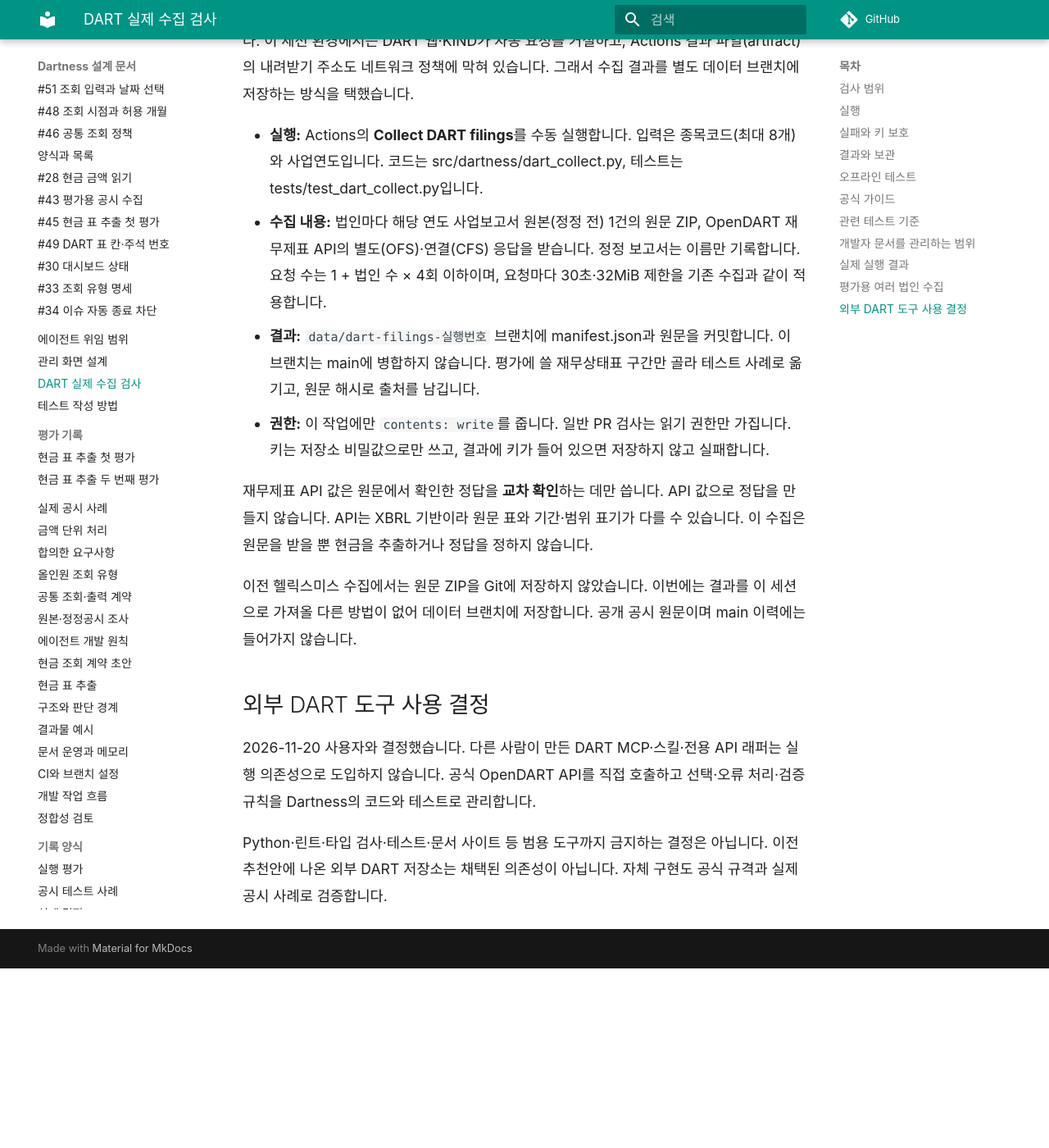
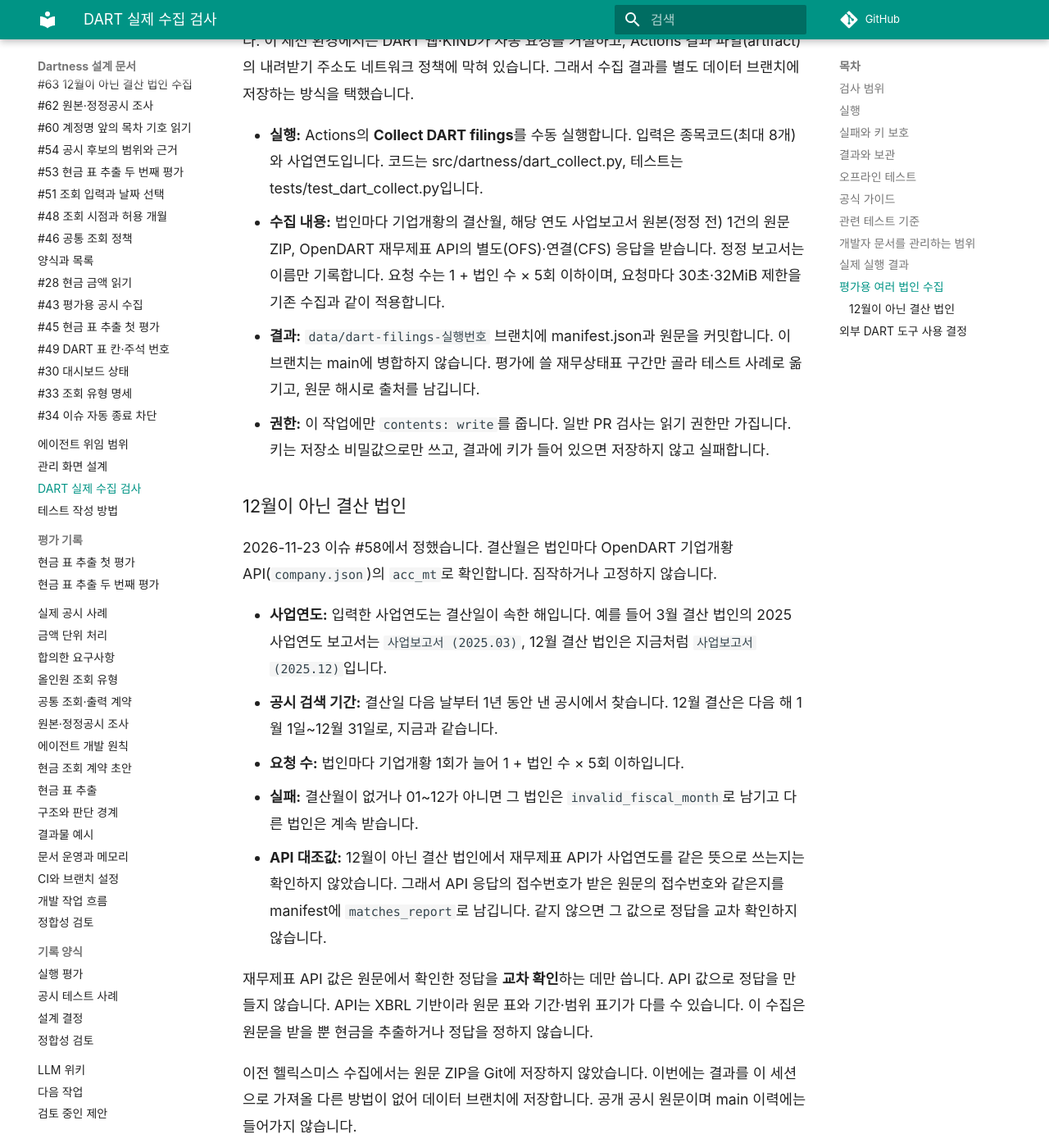
Before and after one commit to YUJAEYUN/Dartness, an MkDocs documentation site: the page built from docs/dart-live-check.md, in a window 1280 px wide and 1400 px high, scrolled down 4014 px. Shown: the whole window at 82% size. Built offline with MkDocs 1.6.1 and Material for MkDocs 9.7.7, drawn with Linux system fonts in a browser that asks for light colours; comment, search, counter and statistics services are not loaded; before the commit the page ends 5195 px from its top, so only the background shows below that.

Commit message:
평가 수집기: 12월이 아닌 결산 법인 지원 (#63)
Refs #58

````diff
--- /dev/null
+++ b/docs/briefings/0063-fiscal-month-collection.md
@@ -0,0 +1,66 @@
+---
+pr: 63
+issue: 58
+date: 2026-11-23
+stages: [C]
+---
+
+# 12월이 아닌 결산 법인의 사업보고서 수집
+
+## 한 줄 요약
+
+평가용 수집기가 법인마다 결산월을 OpenDART 기업개황에서 확인해 `사업보고서 (2025.03)` 같은 보고서도 받습니다. 12월 결산 법인은 지금과 똑같이 받습니다.
+
+## 지도에서의 위치
+
+```mermaid
+flowchart LR
+    B[법인·공시 찾기] --> C[원문 수집]
+    C --> D[현금 행·열 추출]
+    classDef changed fill:#dbeafe,stroke:#2563eb,stroke-width:3px
+    classDef same fill:#f9fafb,stroke:#d1d5db
+    class C changed
+    class B,D same
+```
+
+C 단계 중 평가용 수집기(src/dartness/dart_collect.py)만 바뀌었습니다. 운영 조회 흐름은 아직 없습니다.
+
+## 무엇이 달라졌나
+
+| 결산월 | 사업연도 2025로 찾는 보고서 | 공시 검색 기간 |
+|---|---|---|
+| 12월 | `사업보고서 (2025.12)` (전과 같음) | 2026-01-01 ~ 2026-12-31 |
+| 3월 | `사업보고서 (2025.03)` | 2025-04-01 ~ 2026-03-31 |
+| 6월 | `사업보고서 (2025.06)` | 2025-07-01 ~ 2026-06-30 |
+
+- 결산월은 기업개황 API(`company.json`)의 `acc_mt`로 확인합니다. 법인마다 요청이 1회 늘어납니다.
+- 결산월이 없거나 이상하면 그 법인만 `invalid_fiscal_month`로 남기고 다른 법인은 계속 받습니다.
+- 재무제표 API 응답이 받은 원문과 같은 공시인지 `matches_report`로 기록합니다.
+
+## 누가 무엇을 정했나
+
+**사용자가 정한 것**
+- 12월이 아닌 결산 법인 수집을 진행합니다(2026-11-23, 이슈 #58).
+
+**구현 중 에이전트가 정한 것**
+- 사업연도는 결산일이 속한 해로 정했습니다. DART 보고서 이름 `사업보고서 (YYYY.MM)`의 YYYY와 같은 뜻입니다.
+- 검색 기간은 결산일 다음 날부터 1년입니다. 12월 결산에서는 이전 동작과 같습니다.
+- 재무제표 API의 사업연도 의미는 12월이 아닌 결산 법인에서 확인하지 못해, 추측하지 않고 접수번호 일치 여부만 기록합니다.
+
+## 확인해 주세요
+
+1. **12월이 아닌 결산 법인 중 어디를 평가할까요?** 정답을 원문에서 먼저 정하는 검증용 평가라 대상은 사용자가 정합니다.
+
+## 확인한 것과 못 한 것
+
+| 확인한 것 | 못 한 것 |
+|---|---|
+| 가짜 OpenDART 응답으로 결산월 1·3·6·9·12월의 보고서 이름과 검색 기간 | 실제 OpenDART에서 12월이 아닌 결산 법인 수집 |
+| 결산월이 없거나 잘못되면 그 법인만 실패 | 재무제표 API가 12월이 아닌 결산 법인에 어떤 사업연도를 쓰는지 |
+| 12월 결산의 요청 순서·결과가 전과 같음(요청 1회 추가 제외) | |
+
+## 근거
+
+- PR: [#63](https://github.com/YUJAEYUN/Dartness/pull/63) · 이슈: [#58](https://github.com/YUJAEYUN/Dartness/issues/58)
+- 문서: [평가용 수집](../dart-live-check.md#evaluation-collection)
+- 코드: `src/dartness/dart_collect.py` · 테스트: `tests/test_dart_collect.py`
--- a/docs/briefings/index.md
+++ b/docs/briefings/index.md
@@ -8,6 +8,7 @@
 
 | 브리핑 | 종류 |
 |---|---|
+| [#63 12월이 아닌 결산 법인 수집](0063-fiscal-month-collection.md) | 평가 도구 |
 | [#62 원본·정정공시 조사](0062-correction-linking.md) | 조사·명세 |
 | [#60 계정명 앞의 목차 기호 읽기](0060-leading-item-numbers.md) | 조회 기능 |
 | [#53 현금 표 추출 두 번째 평가](0053-cash-table-second-evaluation.md) | 평가 |
--- a/docs/dart-live-check.md
+++ b/docs/dart-live-check.md
@@ -84,9 +84,19 @@ Actions 아티팩트를 내려받아 ZIP의 SHA-256이 기록과 같은지 확
 2026-11-23 사용자가 다른 법인 평가(이슈 #31)의 원문을 GitHub Actions로 받기로 했습니다. 이 세션 환경에서는 DART 웹·KIND가 자동 요청을 거절하고, Actions 결과 파일(artifact)의 내려받기 주소도 네트워크 정책에 막혀 있습니다. 그래서 수집 결과를 별도 데이터 브랜치에 저장하는 방식을 택했습니다.
 
 - **실행:** Actions의 **Collect DART filings**를 수동 실행합니다. 입력은 종목코드(최대 8개)와 사업연도입니다. 코드는 src/dartness/dart_collect.py, 테스트는 tests/test_dart_collect.py입니다.
-- **수집 내용:** 법인마다 해당 연도 사업보고서 원본(정정 전) 1건의 원문 ZIP, OpenDART 재무제표 API의 별도(OFS)·연결(CFS) 응답을 받습니다. 정정 보고서는 이름만 기록합니다. 요청 수는 1 + 법인 수 × 4회 이하이며, 요청마다 30초·32MiB 제한을 기존 수집과 같이 적용합니다.
+- **수집 내용:** 법인마다 기업개황의 결산월, 해당 연도 사업보고서 원본(정정 전) 1건의 원문 ZIP, OpenDART 재무제표 API의 별도(OFS)·연결(CFS) 응답을 받습니다. 정정 보고서는 이름만 기록합니다. 요청 수는 1 + 법인 수 × 5회 이하이며, 요청마다 30초·32MiB 제한을 기존 수집과 같이 적용합니다.
 - **결과:** `data/dart-filings-실행번호` 브랜치에 manifest.json과 원문을 커밋합니다. 이 브랜치는 main에 병합하지 않습니다. 평가에 쓸 재무상태표 구간만 골라 테스트 사례로 옮기고, 원문 해시로 출처를 남깁니다.
 - **권한:** 이 작업에만 `contents: write`를 줍니다. 일반 PR 검사는 읽기 권한만 가집니다. 키는 저장소 비밀값으로만 쓰고, 결과에 키가 들어 있으면 저장하지 않고 실패합니다.
+
+### 12월이 아닌 결산 법인
+
+2026-11-23 이슈 #58에서 정했습니다. 결산월은 법인마다 OpenDART 기업개황 API(`company.json`)의 `acc_mt`로 확인합니다. 짐작하거나 고정하지 않습니다.
+
+- **사업연도:** 입력한 사업연도는 결산일이 속한 해입니다. 예를 들어 3월 결산 법인의 2025 사업연도 보고서는 `사업보고서 (2025.03)`, 12월 결산 법인은 지금처럼 `사업보고서 (2025.12)`입니다.
+- **공시 검색 기간:** 결산일 다음 날부터 1년 동안 낸 공시에서 찾습니다. 12월 결산은 다음 해 1월 1일~12월 31일로, 지금과 같습니다.
+- **요청 수:** 법인마다 기업개황 1회가 늘어 1 + 법인 수 × 5회 이하입니다.
+- **실패:** 결산월이 없거나 01~12가 아니면 그 법인은 `invalid_fiscal_month`로 남기고 다른 법인은 계속 받습니다.
+- **API 대조값:** 12월이 아닌 결산 법인에서 재무제표 API가 사업연도를 같은 뜻으로 쓰는지는 확인하지 않았습니다. 그래서 API 응답의 접수번호가 받은 원문의 접수번호와 같은지를 manifest에 `matches_report`로 남깁니다. 같지 않으면 그 값으로 정답을 교차 확인하지 않습니다.
 
 재무제표 API 값은 원문에서 확인한 정답을 **교차 확인**하는 데만 씁니다. API 값으로 정답을 만들지 않습니다. API는 XBRL 기반이라 원문 표와 기간·범위 표기가 다를 수 있습니다. 이 수집은 원문을 받을 뿐 현금을 추출하거나 정답을 정하지 않습니다.
 
--- a/docs/system-status.md
+++ b/docs/system-status.md
@@ -54,7 +54,7 @@ flowchart LR
 | 지금 | 공통 입력·날짜와 공시 후보 계약 v1 | [계약](common-query-contract.md), 후보 범위 일치·출처 보존·복수 후보 보류. 실제 수집·추출 연결은 미구현 |
 | 지금 | 원본·정정 연결 근거 조사 | [공식 자료·실제 한 쌍·검증 계획](correction-linking.md). 연결과 현금 영향은 분리, 자동 선택은 미구현 |
 | 다음 | 유형별 미결 질문 하나를 정하고 실행 계약·실제 공시 사례 준비 | 제안 |
-| 다음 | 12월이 아닌 결산 법인 수집과 평가 (이슈 #58) | 제안 |
+| 다음 | 12월이 아닌 결산 법인 검증용 평가 (이슈 #58) | 수집기는 결산월 지원. 평가 대상 법인은 사용자 확인 필요 |
 | 다음 | 법인·공시 찾기를 임의 법인으로 확장 | 제안 |
 | 나중 | 합계·차이 판정, 조건 비교, 엑셀 결과 | 제안 |
 | 나중 | 금융업 현금 기준 (이슈 #57) | 지금은 확인 필요 유지로 사용자 결정, 필요해지면 현금흐름표 기말 현금 검토 |
--- a/docs/work-state.md
+++ b/docs/work-state.md
@@ -31,7 +31,7 @@ main에 다음 기능이 있습니다.
 - 유형별 자산·금액 조건과 원문 후보 생성 방식을 정한 뒤 공시 후보 계약을 수집·추출에 연결합니다. 키가 같다는 검사는 원문 의미 판정이 아닙니다.
 - 유형별 자산 범위·환율·평가 기준·사건·당사자와 금액 비교 정책은 미결입니다.
 - 금융업 현금 기준(이슈 #57, 보류): 지금은 재무상태표에 현금및현금성자산 행이 없으면 확인 필요입니다. 필요해지면 현금흐름표 기말 현금을 검토합니다.
-- 12월이 아닌 결산 법인 평가(이슈 #58)는 수집기가 `사업보고서 (YYYY.12)`만 찾는 문제를 고친 뒤 합니다.
+- 12월이 아닌 결산 법인 평가(이슈 #58): 수집기가 기업개황의 결산월로 보고서를 찾도록 고쳤습니다. 평가할 법인을 정하고 수집합니다.
 
 ## 알려진 한계
 
--- a/mkdocs.yml
+++ b/mkdocs.yml
@@ -40,6 +40,7 @@ nav:
   - 시작: index.md
   - 시스템 상태: system-status.md
   - 작업 브리핑:
+      - "#63 12월이 아닌 결산 법인 수집": briefings/0063-fiscal-month-collection.md
       - "#62 원본·정정공시 조사": briefings/0062-correction-linking.md
       - "#60 계정명 앞의 목차 기호 읽기": briefings/0060-leading-item-numbers.md
       - "#54 공시 후보의 범위와 근거": briefings/0054-disclosure-candidates.md
````
Also changed, not shown: 6 other files.
